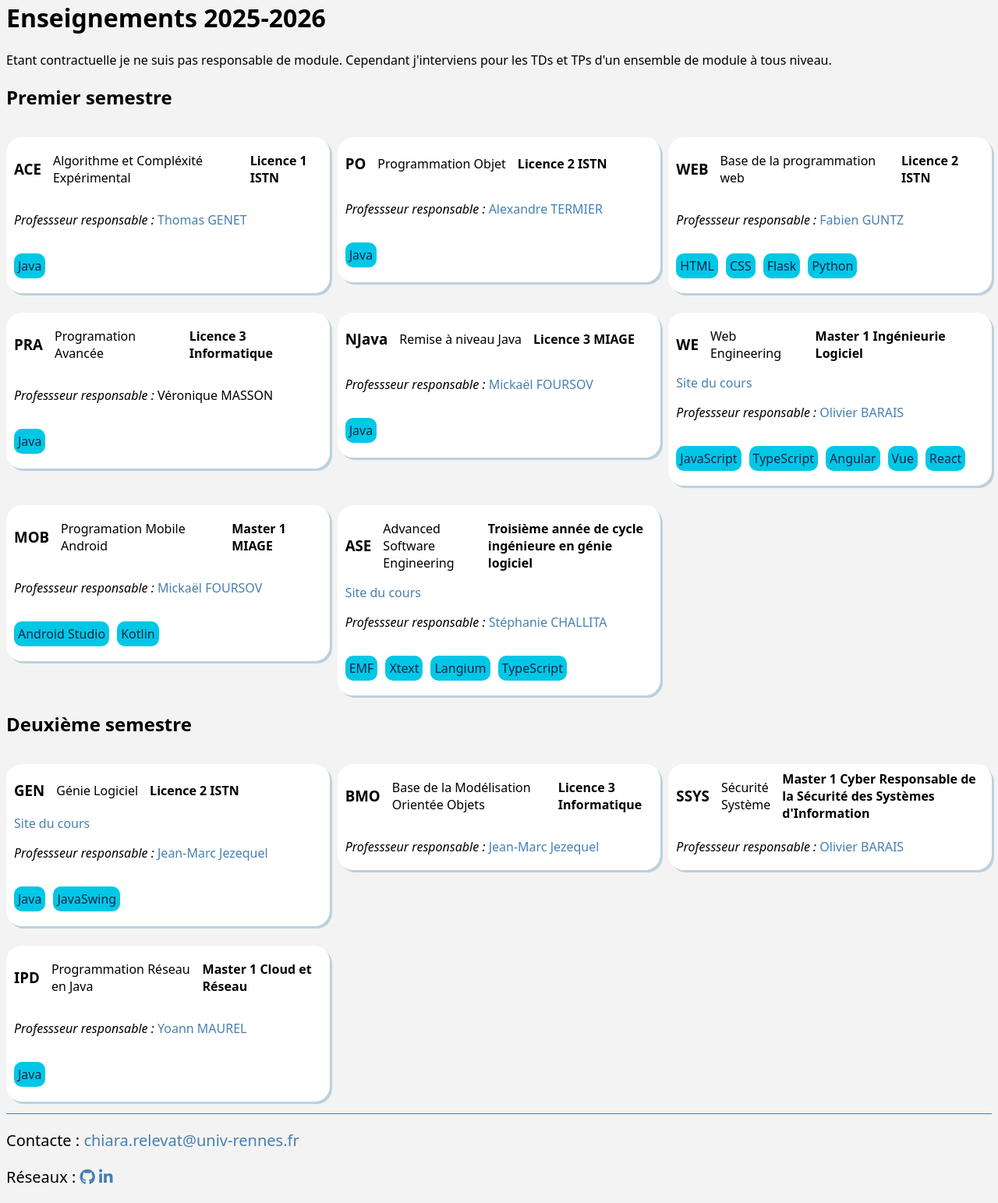
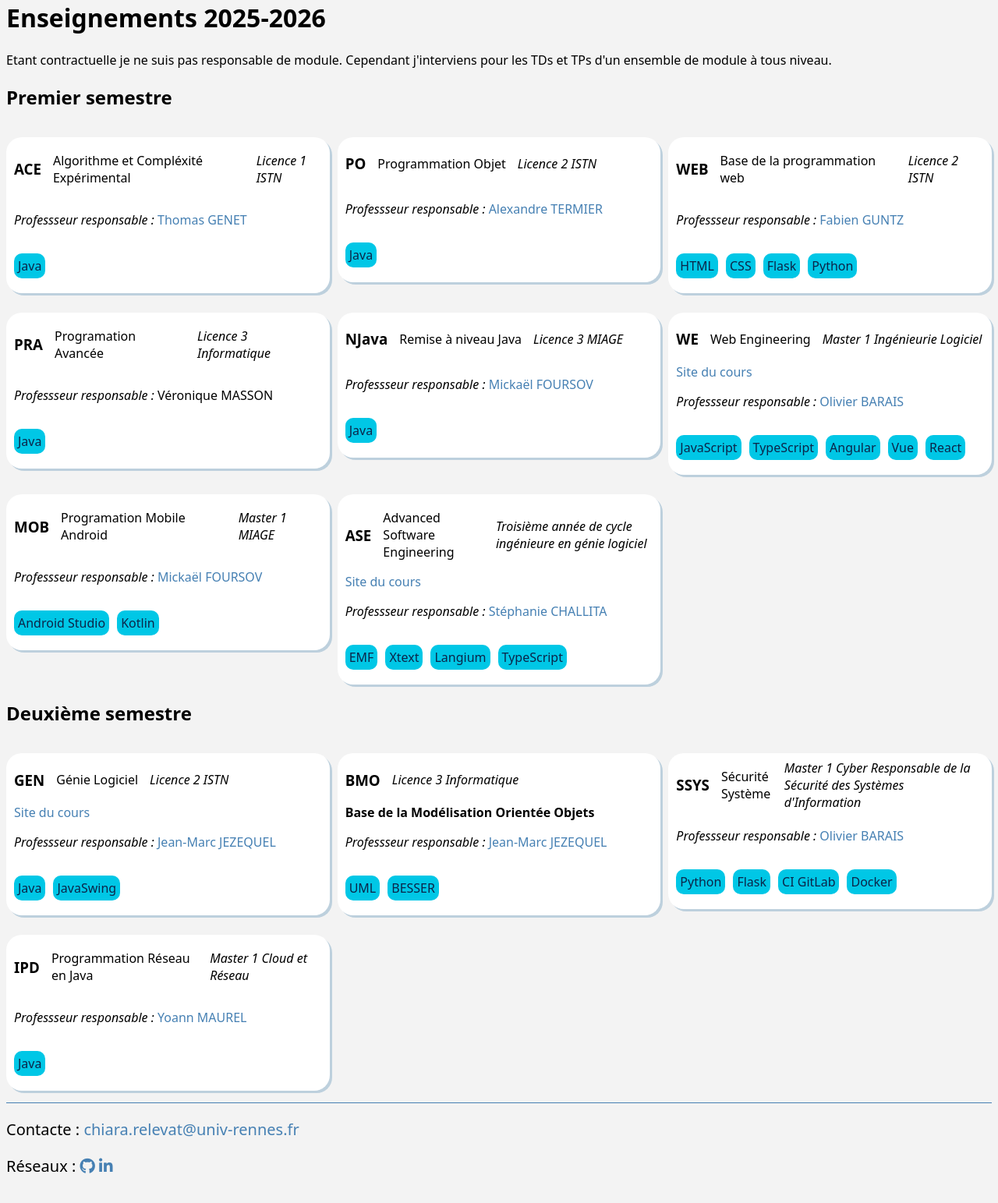
Before and after one commit to Chiara06830/chiararelevat.fr, a Flask app: page / in a window 1280 px wide. Shown: the part 222-1765 px from the top of the page at 78% size. After the commit the page ends 1727 px from the top, so only its background shows below. Run offline with Flask 3, Linux system fonts and the light colour scheme; some libraries are stand-ins or nearby versions.

Commit message:
petit changement de fonctionnement

```diff
--- a/requirements.txt
+++ b/requirements.txt
@@ -1,2 +1,3 @@
 Flask
 Gunicorn
+pytest
--- a/templates/index.html
+++ b/templates/index.html
@@ -38,7 +38,7 @@
                     <div class="title">
                         <h3>ACE</h3>
                         <p>Algorithme et Compléxité Expérimental</p>
-                        <b>Licence 1 ISTN</b>
+                        <i>Licence 1 ISTN</i>
                     </div>
                     <p><i>Professseur responsable : </i>
                         <a href="https://people.irisa.fr/Thomas.Genet/">Thomas GENET</a>
@@ -53,7 +53,7 @@
                     <div class="title">
                         <h3>PO</h3>
                         <p>Programmation Objet</p>
-                        <b>Licence 2 ISTN</b>
+                        <i>Licence 2 ISTN</i>
                     </div>
                     <p><i>Professseur responsable : </i>
                         <a href="https://people.irisa.fr/Alexandre.Termier/">Alexandre TERMIER</a>
@@ -68,7 +68,7 @@
                     <div class="title">
                         <h3>WEB</h3>
                         <p>Base de la programmation web</p>
-                        <b>Licence 2 ISTN</b>
+                        <i>Licence 2 ISTN</i>
                     </div>
                     <p><i>Professseur responsable : </i>
                         <a href="https://istic.univ-rennes.fr/interlocuteurs/fabien-guntz">Fabien GUNTZ</a>
@@ -86,7 +86,7 @@
                     <div class="title">
                         <h3>PRA</h3>
                         <p>Programation Avancée</p>
-                        <b>Licence 3 Informatique</b>
+                        <i>Licence 3 Informatique</i>
                     </div>
                     <p><i>Professseur responsable : </i>
                         Véronique MASSON
@@ -101,7 +101,7 @@
                     <div class="title">
                         <h3>NJava</h3>
                         <p>Remise à niveau Java</p>
-                        <b>Licence 3 MIAGE</b>
+                        <i>Licence 3 MIAGE</i>
                     </div>
                     <p><i>Professseur responsable : </i>
                         <a href="https://istic.univ-rennes.fr/interlocuteurs/mickael-foursov">Mickaël FOURSOV</a>
@@ -116,7 +116,7 @@
                     <div class="title">
                         <h3>WE</h3>
                         <p>Web Engineering</p>
-                        <b>Master 1 Ingénieurie Logiciel</b>
+                        <i>Master 1 Ingénieurie Logiciel</i>
                     </div>
                     <a href="https://olivier.barais.fr/d/teaching/we"> Site du cours</a>
                     <p><i>Professseur responsable : </i>
@@ -136,7 +136,7 @@
                     <div class="title">
                         <h3>MOB</h3>
                         <p>Programation Mobile Android</p>
-                        <b>Master 1 MIAGE</b>
+                        <i>Master 1 MIAGE</i>
                     </div>
                     <p><i>Professseur responsable : </i>
                         <a href="https://istic.univ-rennes.fr/interlocuteurs/mickael-foursov">Mickaël FOURSOV</a>
@@ -152,7 +152,7 @@
                     <div class="title">
                         <h3>ASE</h3>
                         <p>Advanced Software Engineering</p>
-                        <b>Troisième année de cycle ingénieure en génie logiciel</b>
+                        <i>Troisième année de cycle ingénieure en génie logiciel</i>
                     </div>
                     <a herf="https://stephaniechallita.github.io/ase">Site du cours</a>
                     <p><i>Professseur responsable : </i>
@@ -175,11 +175,11 @@
                     <div class="title">
                         <h3>GEN</h3>
                         <p>Génie Logiciel</p>
-                        <b>Licence 2 ISTN</b>
+                        <i>Licence 2 ISTN</i>
                     </div>
                     <a herf="https://people.irisa.fr/Jean-Marc.Jezequel/enseignement/L2GEN/">Site du cours</a>
                     <p><i>Professseur responsable : </i>
-                        <a href="https://people.irisa.fr/Jean-Marc.Jezequel/">Jean-Marc Jezequel</a>
+                        <a href="https://people.irisa.fr/Jean-Marc.Jezequel/">Jean-Marc JEZEQUEL</a>
                     </p>
                     <div class="technologies">
                         <p>Java</p>
@@ -191,12 +191,16 @@
                 <div>
                     <div class="title">
                         <h3>BMO</h3>
-                        <p>Base de la Modélisation Orientée Objets</p>
-                        <b>Licence 3 Informatique</b>
+                        <i>Licence 3 Informatique</i>
                     </div>
+                    <b>Base de la Modélisation Orientée Objets</b>
                     <p><i>Professseur responsable : </i>
-                        <a href="https://people.irisa.fr/Jean-Marc.Jezequel/">Jean-Marc Jezequel</a>
+                        <a href="https://people.irisa.fr/Jean-Marc.Jezequel/">Jean-Marc JEZEQUEL</a>
                     </p>
+                    <div class="technologies">
+                        <p>UML</p>
+                        <p>BESSER</p>
+                    </div>
                 </div>
             </div>
             <div class="card">
@@ -204,11 +208,17 @@
                     <div class="title">
                         <h3>SSYS</h3>
                         <p>Sécurité Système</p>
-                        <b>Master 1 Cyber Responsable de la Sécurité des Systèmes d'Information</b>
+                        <i>Master 1 Cyber Responsable de la Sécurité des Systèmes d'Information</i>
                     </div>
                     <p><i>Professseur responsable : </i>
                         <a href="https://olivier.barais.fr/">Olivier BARAIS</a>
                     </p>
+                    <div class="technologies">
+                        <p>Python</p>
+                        <p>Flask</p>
+                        <p>CI GitLab</p>
+                        <p>Docker</p>
+                    </div>
                 </div>
             </div>
             <div class="card">
@@ -216,7 +226,7 @@
                     <div class="title">
                         <h3>IPD</h3>
                         <p>Programmation Réseau en Java</p>
-                        <b>Master 1 Cloud et Réseau</b>
+                        <i>Master 1 Cloud et Réseau</i>
                     </div>
                     <p><i>Professseur responsable : </i>
                         <a href="https://istic.univ-rennes.fr/interlocuteurs/yoann-maurel">Yoann MAUREL</a>
```
Also changed, not shown: README.md, 1 other file.
